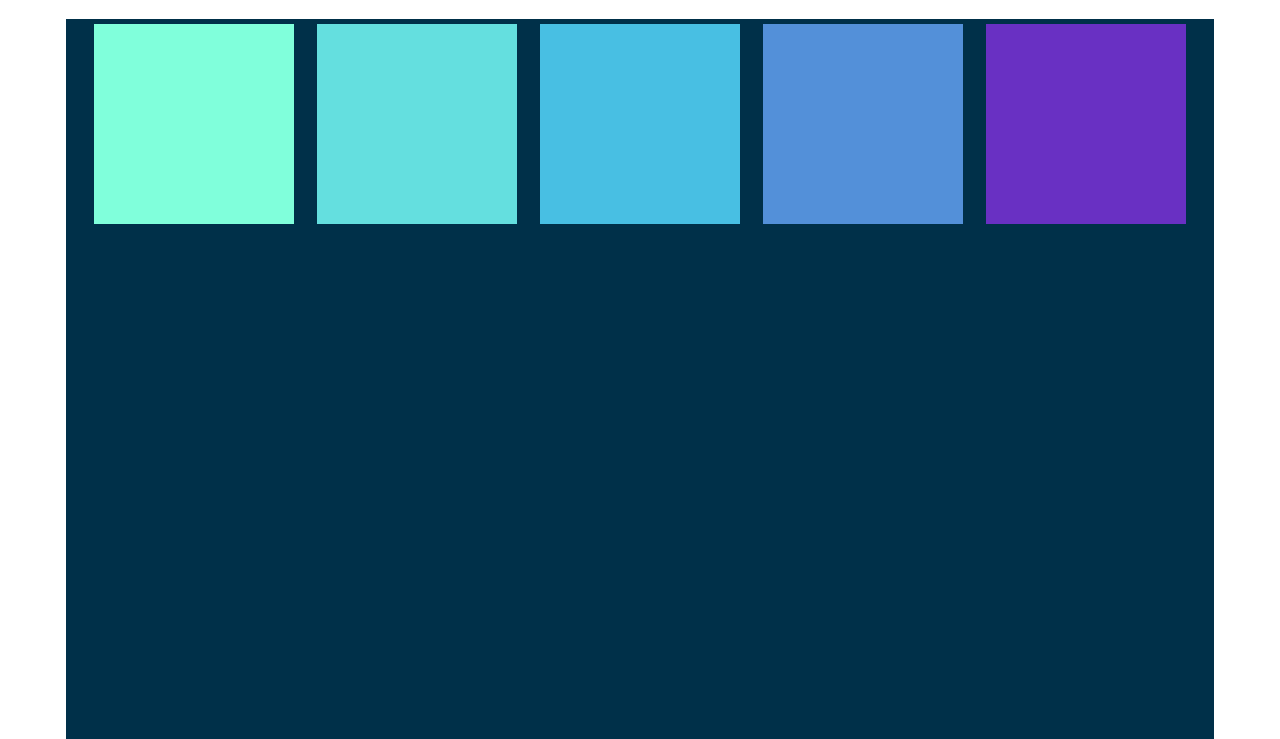
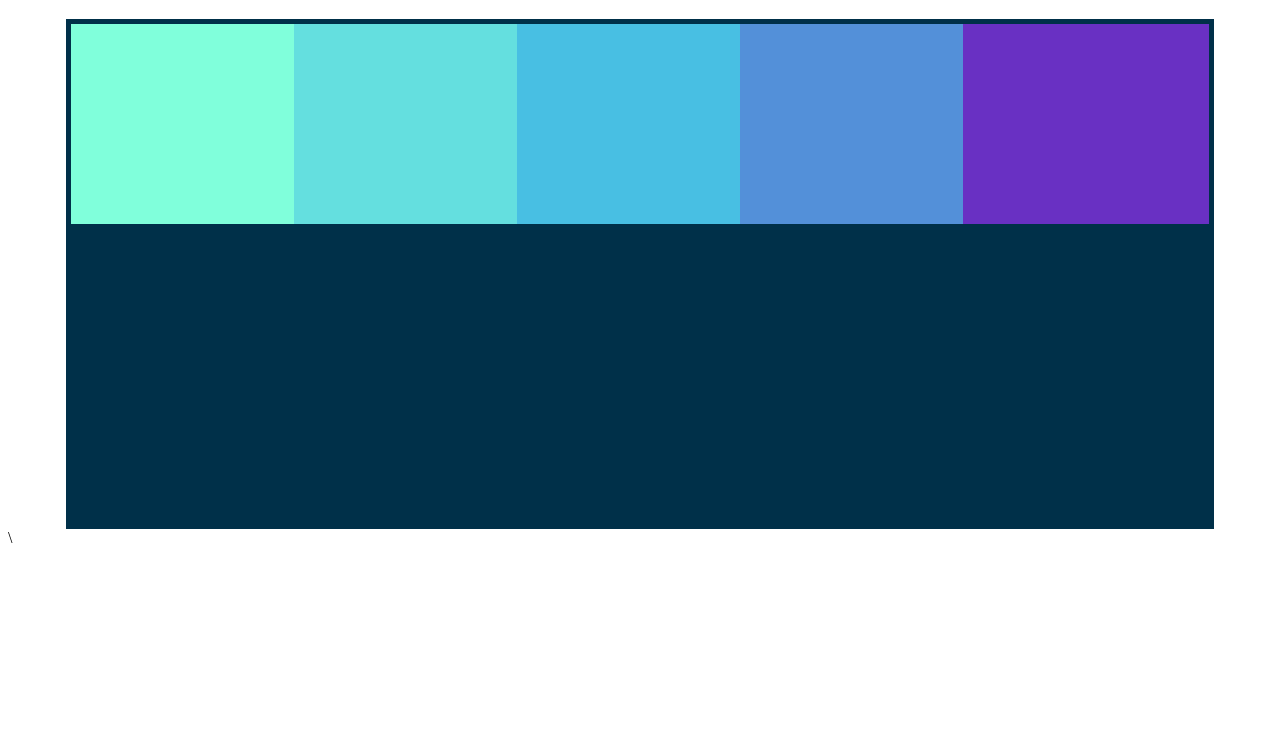
Before and after one commit to pakpoomcs/fullstack_course, a plain HTML site: page Flexbox/flexbox.html in a window 1280 px wide. Shown: the part 61-800 px from the top of the page. Drawn offline with Linux system fonts and the light colour scheme.

Commit message:
JUN-25 Flexbox added

```diff
--- a/Flexbox/flexbox.css
+++ b/Flexbox/flexbox.css
@@ -3,19 +3,30 @@ h1 {
     text-align: center;
     font-weight: lighter;
     }
+
 #container {
     background-color: #003049;
     width: 90%;
-    height: 1500px;
+    height: 500px;
     margin: 0 auto;
     border: 5px solid #003049;
     display: flex;
     flex-direction: row;
-    justify-content: space-evenly;
+    justify-content: center;
+    align-items: flex-start;
+    /* flex-wrap: wrap; */
 }
-
 
 #container div {
     width: 200px;
     height: 200px;
+    text-align: center;
+    flex-basis: 200px;
 }
+
+div{
+    flex-grow: 1;
+}
+div:nth-of-type(5){
+    flex-grow: 2;
+}
```
Also changed, not shown: Flexbox/flexbox.html (+1 -0 lines).
